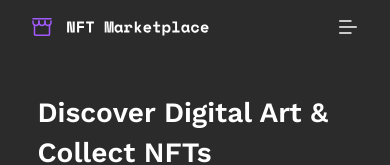
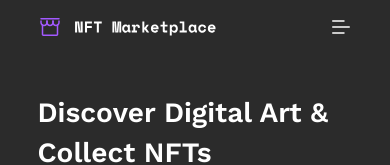
Before and after one commit to hajarhuseynova/NFT_MarketPlace, a plain HTML site: page index.html in a window 390 px wide. Shown: the top 165 px of the page. Drawn offline with nearby package versions, Linux system fonts and the light colour scheme.

Commit message:
add container property to navbar section

```diff
--- a/index.html
+++ b/index.html
@@ -15,7 +15,7 @@
   </head>
   <body>
     <header class="navbar">
-      <div class="navbar_container">
+      <div class="container navbar_container">
         <div class="navbar_left">
           <img
             src="./assests/icons/navbar_logo.svg"
--- a/scss/layout/_header.scss
+++ b/scss/layout/_header.scss
@@ -2,6 +2,10 @@
   width: 100%;
   height: 100px;
   background-color: $background;
+  .container {
+    width: 1280px;
+    margin: auto;
+  }
   .navbar_container {
     display: flex;
     justify-content: space-between;
@@ -69,10 +73,13 @@
     }
   }
 }
-
 @media screen and (max-width: 1280px) {
   .navbar {
     height: 54px;
+    .container {
+      width: 834px;
+      margin: auto;
+    }
     .navbar_container {
       padding: 15px 50px;
       .navbar_left {
@@ -105,6 +112,10 @@
 }
 @media screen and (max-width: 834px) {
   .navbar {
+    .container {
+      width: 375px;
+      margin: auto;
+    }
     .navbar_container {
       padding: 15px 30px;
     }
```
Also changed, not shown: css/style.css.
